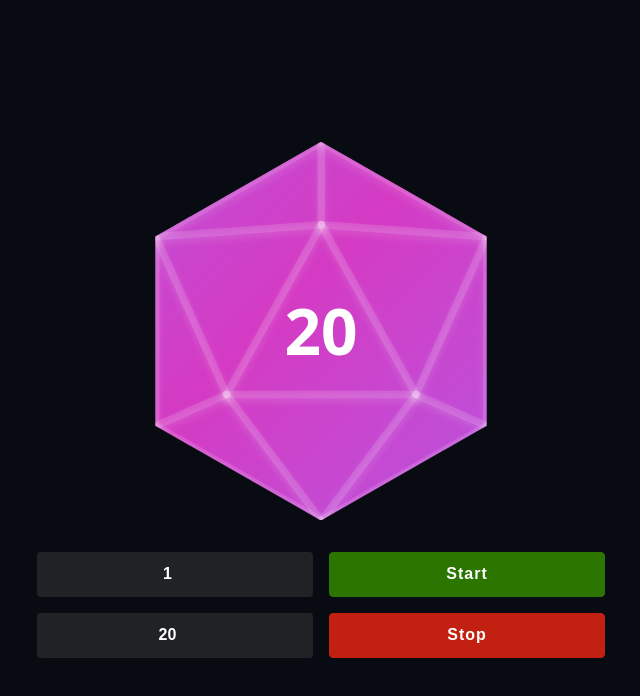
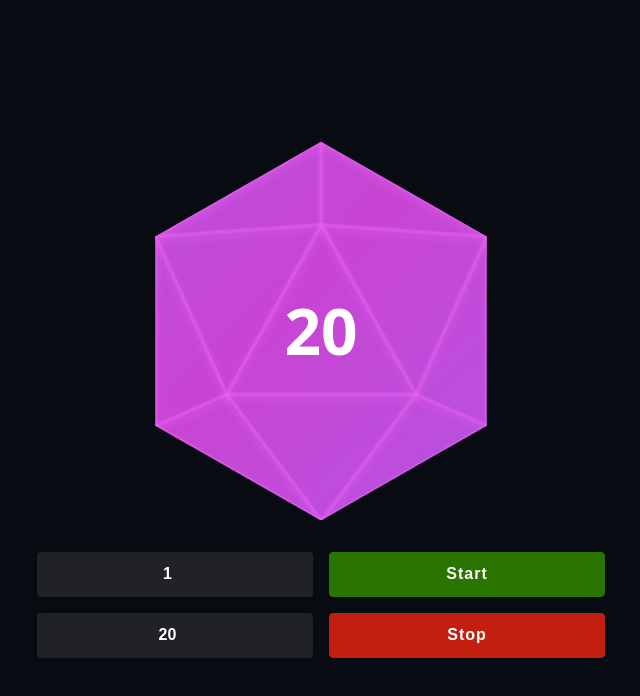
Before and after one commit to robzao/random-integer-generator, a plain HTML site: page index.html in a window 1280 px wide. Shown: the whole page, without its empty margins (319-959 px from the left). Drawn offline with Linux system fonts and the light colour scheme.

Commit message:
Update dice color

```diff
--- a/styles.css
+++ b/styles.css
@@ -1,12 +1,12 @@
 :root {
   --background-color-primary: lch(3 3 270);
   --background-color-secondary: lch(13 3 270);
-  --color-green-primary: lch(43 80 120);
-  --color-green-secondary: lch(33 80 120);
-  --color-red-primary: lch(43 80 40);
-  --color-red-secondary: lch(33 80 40);
+  --color-green-primary: lch(43 81 120);
+  --color-green-secondary: lch(33 81 120);
+  --color-red-primary: lch(43 81 40);
+  --color-red-secondary: lch(33 81 40);
   --font-size-display: 4rem;
-  --gradient-dice: linear-gradient(0.875turn, lch(53 80 313), lch(53 80 331), lch(53 80 313));
+  --gradient-dice: linear-gradient(0.875turn, lch(53 81 313), lch(53 81 324), lch(53 81 313));
   --line-height-primary: 1.681793;
   --line-height-secondary: 1.189207;
   --text-color-primary: white;
@@ -86,10 +86,10 @@ input:focus {
 }
 
 .dice-lines {
-  filter: drop-shadow(0 1px 1px white);
+  filter: drop-shadow(0 1px 1px lch(63 81 324));
   fill: none;
-  stroke: rgba(255, 255, 255, 0.125);
-  stroke-width: 2;
+  stroke: lch(63 81 324 / 0.5);
+  stroke-width: 1;
   stroke-linecap: round;
   stroke-linejoin: round;
 }
```
